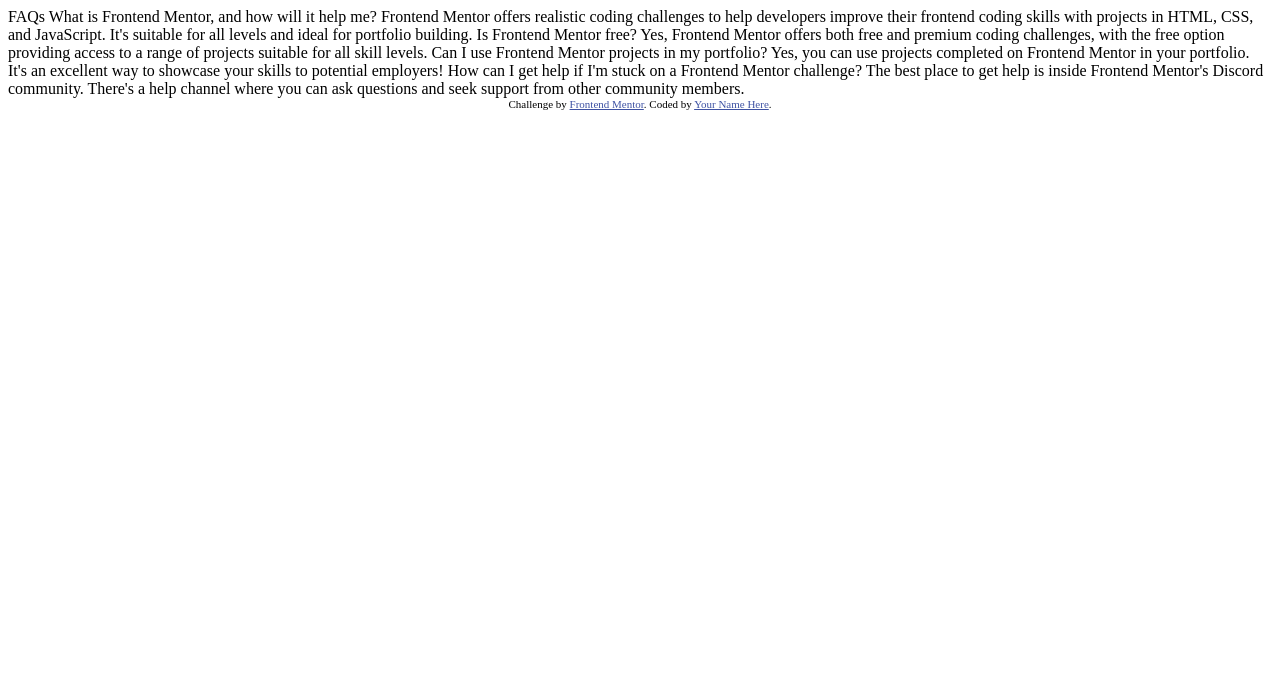
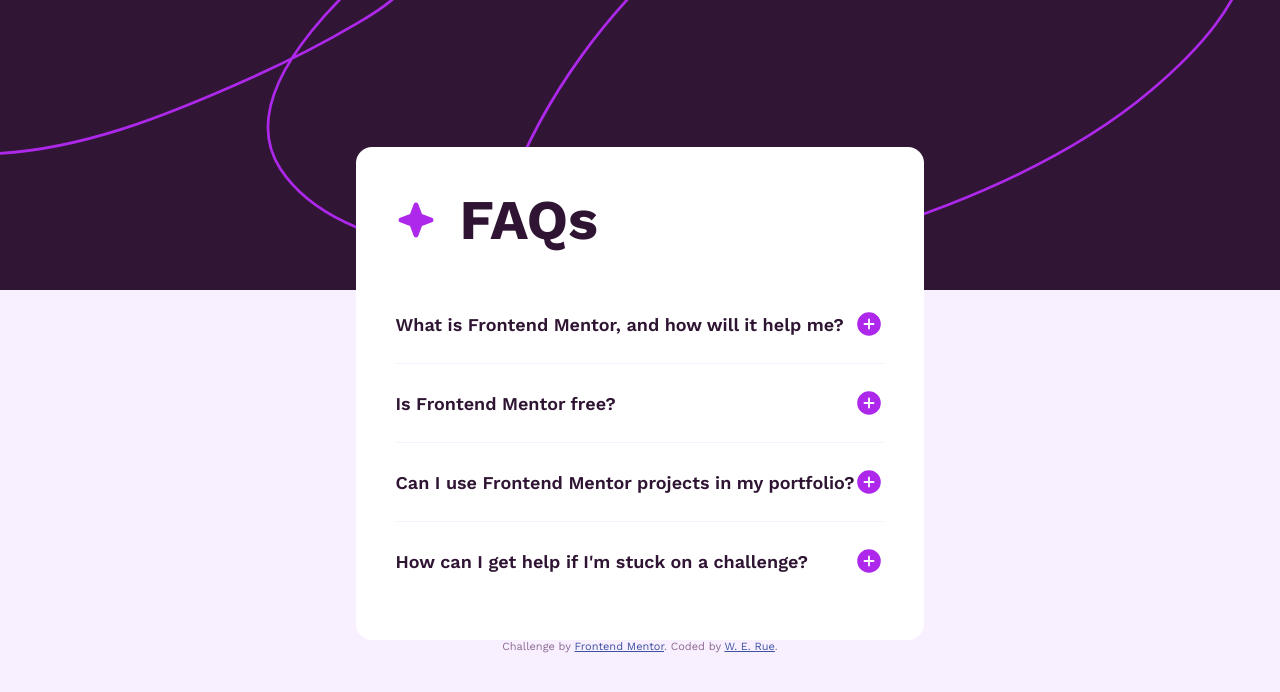
Before and after one commit to werue/faq-accordion, a plain HTML site: page index.html in a window 1280 px wide. Drawn offline with nearby package versions, Linux system fonts and the light colour scheme.

Commit message:
Added CSS for Desktop Devices

```diff
--- a/index.html
+++ b/index.html
@@ -8,41 +8,60 @@
 
   <title>Frontend Mentor | FAQ accordion</title>
 
-  <!-- Feel free to remove these styles or customise in your own stylesheet 👍 -->
-  <style>
-    .attribution { font-size: 11px; text-align: center; }
-    .attribution a { color: hsl(228, 45%, 44%); }
-  </style>
+  <link rel="stylesheet" href="styles.css">
+
+  <link rel="preconnect" href="https://fonts.googleapis.com">
+  <link rel="preconnect" href="https://fonts.gstatic.com" crossorigin>
+  <link href="https://fonts.googleapis.com/css2?family=Work+Sans:ital,wght@0,100..900;1,100..900&display=swap" rel="stylesheet">
 </head>
 <body>
+  <main class="main">
+    <header class="header">
+      <img class="header__star" src="assets/images/icon-star.svg">
+      <h1 class="font-bold">FAQs</h1>
+    </header>
 
-  FAQs
+    <section class="content">
+      <article class="question">
+        <h2 class="font-semibold">What is Frontend Mentor, and how will it help me?</h2>
+        <img class="question__icon" src="assets/images/icon-plus.svg">
+      </article>
 
-  What is Frontend Mentor, and how will it help me?
+        <p class="answer">Frontend Mentor offers realistic coding challenges to help developers improve their
+        frontend coding skills with projects in HTML, CSS, and JavaScript. It's suitable for
+        all levels and ideal for portfolio building.</p>
 
-  Frontend Mentor offers realistic coding challenges to help developers improve their
-  frontend coding skills with projects in HTML, CSS, and JavaScript. It's suitable for
-  all levels and ideal for portfolio building.
+      <article class="question">
+        <h2 class="font-semibold">Is Frontend Mentor free?</h2>
+        <img class="question__icon" src="assets/images/icon-plus.svg">
+      </article>
 
-  Is Frontend Mentor free?
+        <p class="answer">Yes, Frontend Mentor offers both free and premium coding challenges, with the free
+        option providing access to a range of projects suitable for all skill levels.</p>
 
-  Yes, Frontend Mentor offers both free and premium coding challenges, with the free
-  option providing access to a range of projects suitable for all skill levels.
+      <article class="question">
+        <h2 class="font-semibold">Can I use Frontend Mentor projects in my portfolio?</h2>
+        <img class="question__icon" src="assets/images/icon-plus.svg">
+      </article>
 
-  Can I use Frontend Mentor projects in my portfolio?
+        <p class="answer">Yes, you can use projects completed on Frontend Mentor in your portfolio. It's an excellent
+        way to showcase your skills to potential employers!</p>
 
-  Yes, you can use projects completed on Frontend Mentor in your portfolio. It's an excellent
-  way to showcase your skills to potential employers!
+      <article class="question">
+        <h2 class="font-semibold">How can I get help if I'm stuck on a challenge?</h2>
+        <img class="question__icon" src="assets/images/icon-plus.svg">
+      </article>
 
-  How can I get help if I'm stuck on a Frontend Mentor challenge?
+        <p class="answer">The best place to get help is inside Frontend Mentor's Discord community. There's a help
+        channel where you can ask questions and seek support from other community members.</p>
+  </section>
+  </main>
 
-  The best place to get help is inside Frontend Mentor's Discord community. There's a help
-  channel where you can ask questions and seek support from other community members.
-
-
-  <div class="attribution">
-    Challenge by <a href="https://www.frontendmentor.io?ref=challenge" target="_blank">Frontend Mentor</a>.
-    Coded by <a href="#">Your Name Here</a>.
-  </div>
+  <footer>
+    <p class="attribution">
+      Challenge by <a href="https://www.frontendmentor.io?ref=challenge" target="_blank">Frontend Mentor</a>.
+      Coded by <a href="https://github.com/werue">W. E. Rue</a>.
+    </p>
+  </footer>
 </body>
 </html>
--- /dev/null
+++ b/styles.css
@@ -0,0 +1,113 @@
+:root{
+    --white: hsl(0, 0%, 100%);
+    --light-pink: hsl(275, 100%, 97%);
+    --gray-purple: hsl(292, 16%, 49%);
+    --dark-purple: hsl(292, 42%, 14%);
+}
+
+body, h1, h2, p{
+    margin:0;
+}
+
+body{
+    height:100vh;
+    background: var(--light-pink) top/102% url(assets/images/background-pattern-desktop.svg) no-repeat;
+
+    font-family: "Work Sans", sans-serif;
+    font-optical-sizing: auto;
+    font-weight: 400;
+    font-style: normal;
+    font-size:16px;
+    color:var(--gray-purple);
+
+    display:flex;
+    flex-direction:column;
+    justify-content:center;
+    align-items:center;
+}
+
+.font-semibold {
+    font-weight: 600;
+    font-size:1.125rem;
+    color:var(--dark-purple);
+}
+
+.font-bold {
+    font-weight: 700;
+    font-size:3.5rem;
+    color:var(--dark-purple);
+}
+
+.main{
+    max-width:600px;
+    box-sizing:border-box;
+    padding:2.5rem;
+
+    background-color:var(--white);
+    border-radius:1rem;
+}
+
+.header{
+    margin-bottom:2rem;
+
+    display:flex;
+}
+
+.header__star{
+    margin-right:1.5rem;
+}
+
+.content{
+    display:flex;
+    flex-direction:column;
+    justify-content:space-between;
+}
+.question{
+    padding: 1.5rem 0;
+    display:flex;
+    justify-content:space-between;
+    align-items:center;
+}
+
+.question:nth-of-type(n+2){
+    border-top: solid var(--light-pink) 1px;
+}
+
+.question__icon{
+    width:30px;
+    height:30px;
+}
+
+.answer{
+    line-height:1.5rem;
+    margin:0 0 1.5rem 0;
+    display:none;
+
+}
+
+
+
+
+
+
+
+
+
+
+
+
+
+
+
+
+
+
+
+
+
+
+.attribution {
+    font-size: 11px;
+    text-align: center;
+}
+.attribution a { color: hsl(228, 45%, 44%); }
```
